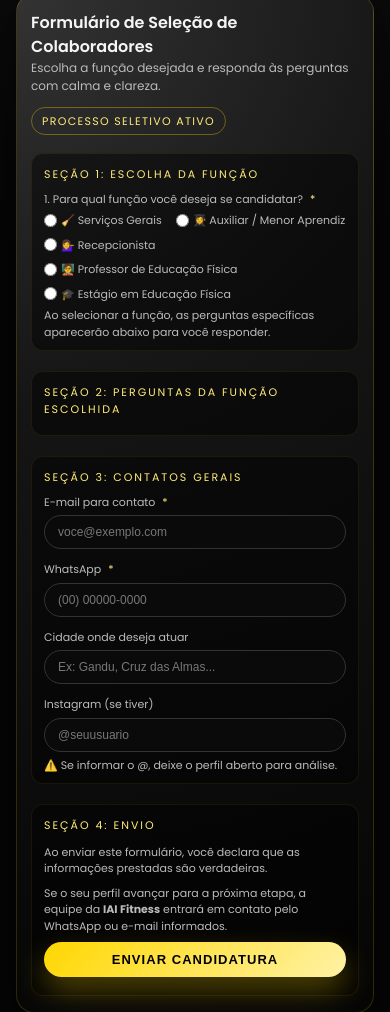
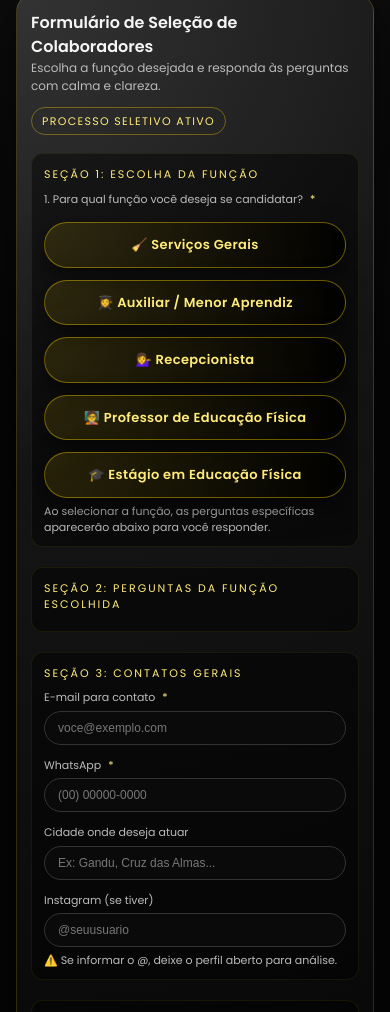
Before and after one commit to biglobo20-max/IAIESTAGIO, a plain HTML site: page index.html in a window 390 px wide. Shown: the part 767-1779 px from the top of the page. Drawn offline with Linux system fonts and the light colour scheme.

Commit message:
Update index.html

```diff
--- a/index.html
+++ b/index.html
@@ -441,17 +441,17 @@
     .scale-inputs {
       display: flex;
       gap: 8px;
-      flex-wrap: nowrap;           /* impede quebra de linha */
-      justify-content: flex-start; /* mantém alinhados à esquerda */
+      flex-wrap: nowrap;
+      justify-content: flex-start;
     }
 
     .scale-inputs label {
       display: flex;
       align-items: center;
       justify-content: center;
-      width: 34px;                 /* largura igual para todos */
+      width: 34px;
       height: 34px;
-      border-radius: 50%;          /* forma circular */
+      border-radius: 50%;
       border: 1px solid var(--border);
       cursor: pointer;
       color: var(--muted);
@@ -547,6 +547,60 @@
       display: block;
     }
 
+    /* PRIMEIRA PERGUNTA: OPÇÕES GIGANTES E DESTACADAS */
+    .role-options {
+      display: grid;
+      grid-template-columns: repeat(auto-fit, minmax(180px, 1fr));
+      gap: 12px;
+      margin-top: 10px;
+    }
+
+    .role-options label {
+      position: relative;
+      overflow: hidden;
+      border-radius: 999px;
+      border: 1px solid rgba(255, 215, 0, 0.4);
+      background: radial-gradient(circle at 0 0, rgba(255, 215, 0, 0.12), rgba(0, 0, 0, 0.9));
+      padding: 12px 18px;
+      font-size: 13px;
+      font-weight: 600;
+      color: var(--yellow-soft);
+      display: flex;
+      align-items: center;
+      justify-content: center;
+      text-align: center;
+      cursor: pointer;
+      letter-spacing: 0.03em;
+      box-shadow: 0 10px 26px rgba(0, 0, 0, 0.55);
+      transition: transform 0.12s ease, box-shadow 0.12s ease, border-color 0.12s ease, background 0.12s ease;
+    }
+
+    .role-options label span {
+      display: inline-flex;
+      align-items: center;
+      justify-content: center;
+      gap: 6px;
+      white-space: nowrap;
+    }
+
+    .role-options input {
+      display: none;
+    }
+
+    .role-options input:checked + span,
+    .role-options label:has(input:checked) {
+      border-color: var(--yellow);
+      background: radial-gradient(circle at 30% 0, rgba(255, 255, 255, 0.15), rgba(255, 215, 0, 0.15));
+      box-shadow: 0 16px 40px rgba(255, 215, 0, 0.35);
+      color: #fffbe0;
+      transform: translateY(-2px);
+    }
+
+    .role-options label:hover {
+      transform: translateY(-1px);
+      box-shadow: 0 14px 34px rgba(255, 215, 0, 0.28);
+    }
+
     /* ====== RESPONSIVIDADE ADICIONAL ====== */
 
     @media (max-width: 1024px) {
@@ -599,6 +653,10 @@
       .card-header {
         flex-direction: column;
         align-items: flex-start;
+      }
+
+      .role-options {
+        grid-template-columns: 1fr;
       }
     }
 
@@ -711,7 +769,7 @@
             <span class="pill-status">Processo seletivo ativo</span>
           </div>
 
-          <!-- FORMULÁRIO COM INTEGRAÇÃO n8n -->
+          <!-- FORMULÁRIO COM INTEGRAÇÃO n8n (JSON) -->
           <form
             id="colaboradorForm"
             action="https://n8n-n8n-webhook.nyrnfd.easypanel.host/webhook/contratacaodireta"
@@ -726,7 +784,7 @@
                   1. Para qual função você deseja se candidatar?
                   <span class="required">*</span>
                 </label>
-                <div class="options-inline">
+                <div class="role-options">
                   <label>
                     <input type="radio" name="funcao_desejada" value="servicos_gerais" required />
                     <span>🧹 Serviços Gerais</span>
@@ -1504,7 +1562,7 @@
       submitBtn.disabled = true;
       submitBtn.textContent = "Enviando...";
 
-      // monta objeto com os dados do formulário
+      // monta objeto com os dados do formulário em JSON
       const formData = new FormData(form);
       const data = Object.fromEntries(formData.entries());
 
```
